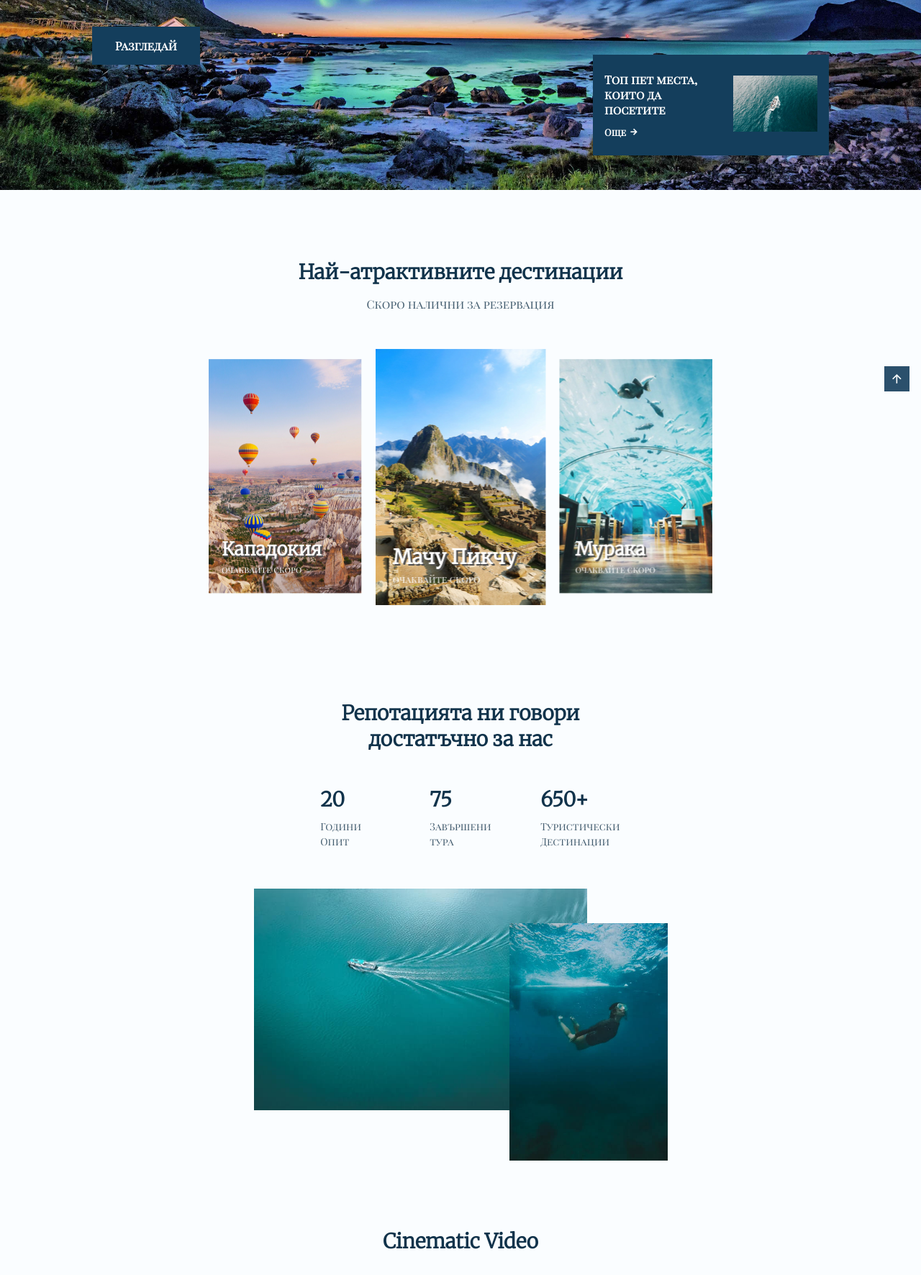
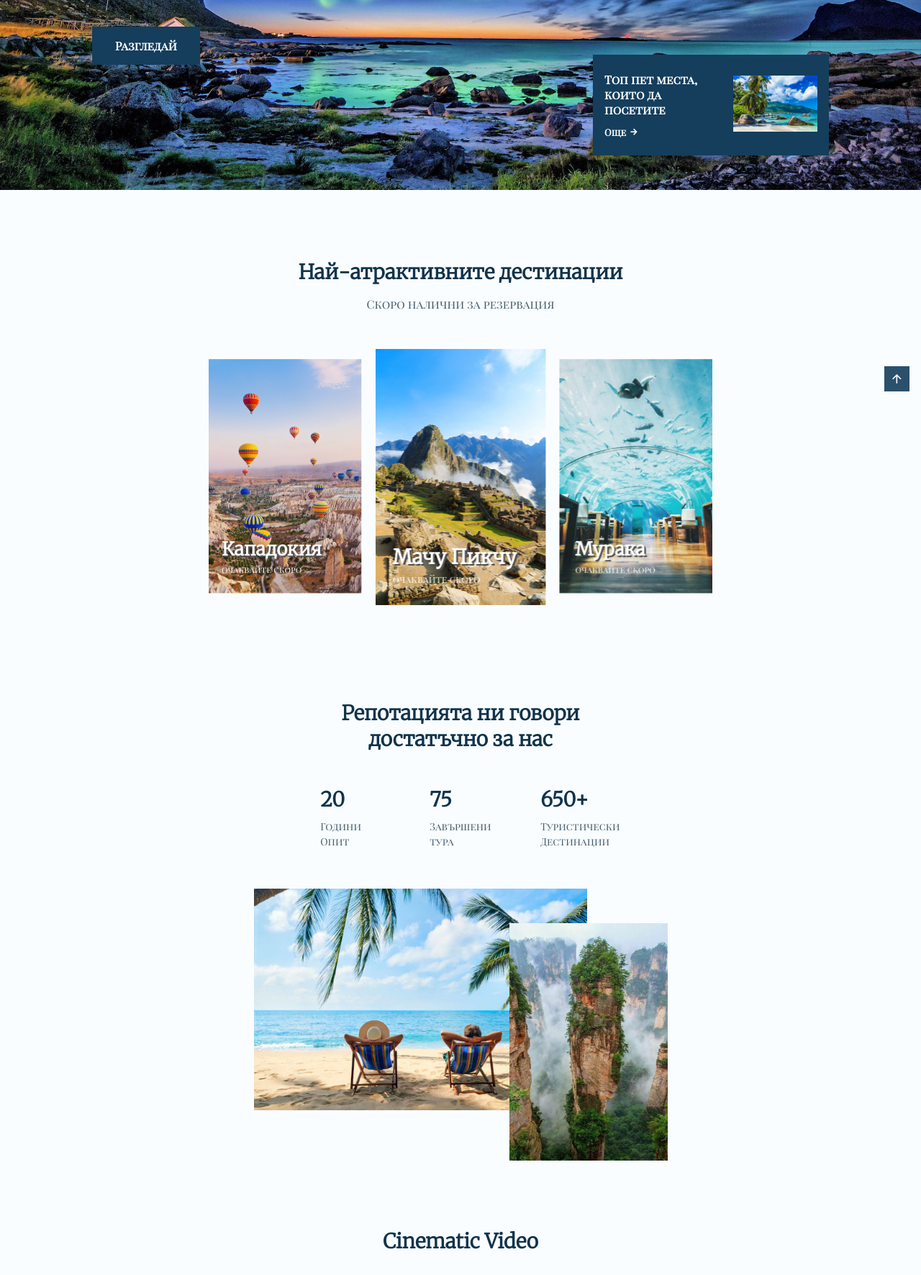
Before and after one commit to hugovasko/TravelProject, a plain HTML site: page index.html in a window 1280 px wide. Shown: the part 416-2188 px from the top of the page at 72% size. Drawn offline with nearby package versions, Linux system fonts and the light colour scheme.

Commit message:
Almost done

```diff
--- a/index.html
+++ b/index.html
@@ -81,13 +81,13 @@
                     <div class="home__info">
                         <div>
                             <span class="home__info-title">Топ пет места, които да посетите</span>
-                            <a href="" class="button button--flex button--link home__info-button">
+                            <a href="#none" class="button button--flex button--link home__info-button">
                                 Още <i class="ri-arrow-right-line"></i>
                             </a>
                         </div>
 
                         <div class="home__info-overlay">
-                            <img src="assets/img/home2.jpg" alt="" class="home__info-img">
+                            <img src="assets/img/hometop5.png" alt="" class="home__info-img">
                         </div>
                     </div>
                 </div>
@@ -162,11 +162,11 @@
 
                     <div class="experience__img grid">
                         <div class="experience__overlay">
-                            <img src="assets/img/experience1.jpg" alt="" class="experience__img-one">
+                            <img src="assets/img/couple.jpg" alt="" class="experience__img-one">
                         </div>
 
                         <div class="experience__overlay">
-                            <img src="assets/img/experience2.jpg" alt="" class="experience__img-two">
+                            <img src="assets/img/mountain.jpg" alt="" class="experience__img-two">
                         </div>
                     </div>
                 </div>
@@ -318,7 +318,7 @@
                         <p class="about__description">Създателите на този сайт са Васко Николов и Антон Стоянов,
                             те са възпитаници на Седмо СУ "Кузман Шапкарев"
                         </p>
-                        <a href="#" class="button">Още информация</a>
+                        <a href="#none" class="button">Още информация</a>
                     </div>
 
                     <div class="about__img">
```
Also changed, not shown: assets/img/couple.jpg (added), assets/img/experience1.jpg (deleted), assets/img/experience2.jpg (deleted), assets/img/home1.jpg (deleted), assets/img/home2.jpg (deleted), assets/img/hometop5.png (added), assets/img/mountain.jpg (added).
